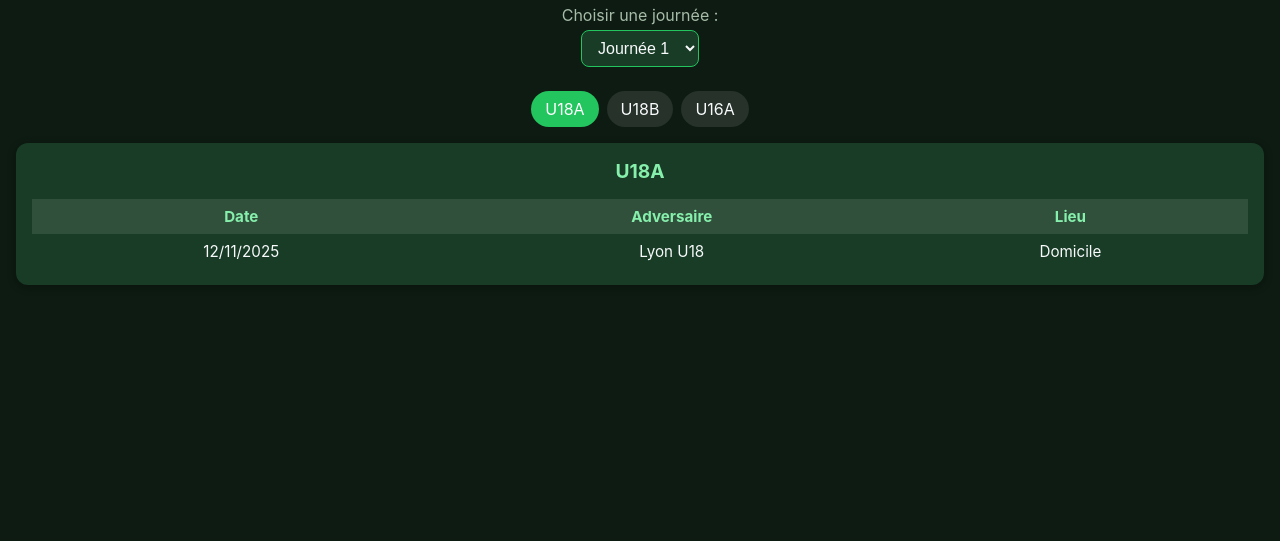
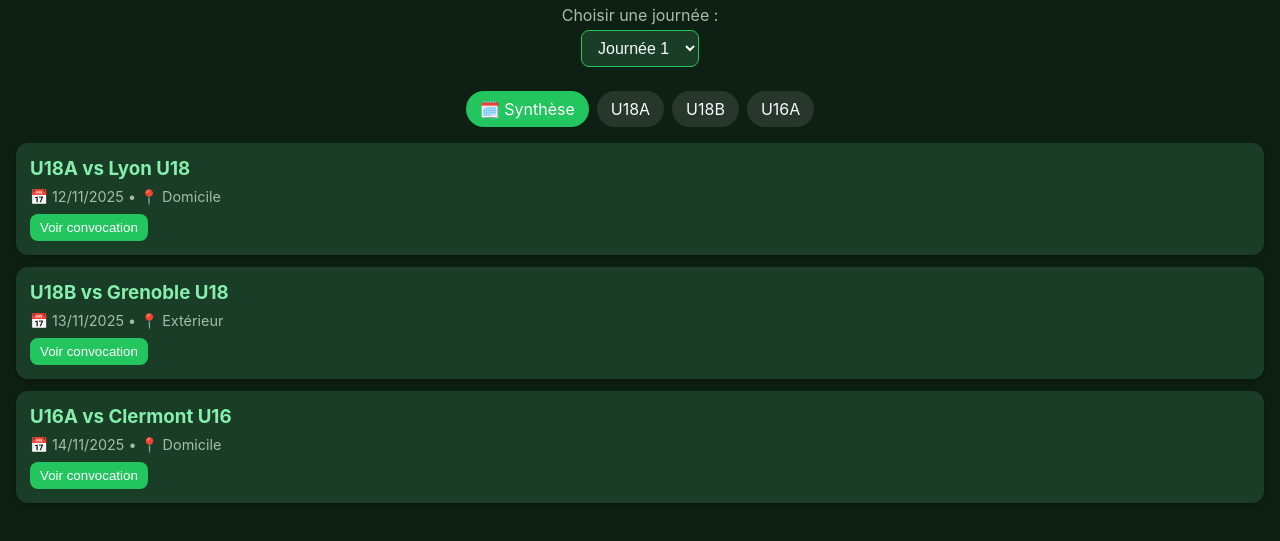
Before and after one commit to esblainconvocu18u16/project-calendar2526, a plain HTML site: page index.html in a window 1280 px wide. Shown: the part 79-620 px from the top of the page. Drawn offline with Linux system fonts and the light colour scheme.

Commit message:
Update index.html

```diff
--- a/index.html
+++ b/index.html
@@ -6,14 +6,17 @@
   <title>Calendrier & Convocations — U18A / U18B / U16A</title>
   <style>
     :root {
-      --bg: #0d1b12;          /* Vert foncé */
-      --card: #183c25;        /* Vert sapin */
-      --text: #f8fafc;        /* Blanc cassé */
-      --muted: #a7bca8;       /* Vert-gris clair */
-      --accent1: #16a34a;     /* Vert vif */
-      --accent2: #22c55e;     /* Vert moyen */
-      --accent3: #86efac;     /* Vert clair */
+      --bg: #0e2014;
+      --card: #193d27;
+      --text: #f8fafc;
+      --muted: #a7bca8;
+      --accent1: #16a34a;
+      --accent2: #22c55e;
+      --accent3: #86efac;
+      --shadow: 0 2px 8px rgba(0,0,0,0.3);
     }
+
+    * { box-sizing: border-box; }
 
     body {
       margin: 0;
@@ -50,105 +53,80 @@
     .tabs {
       display: flex;
       justify-content: center;
+      flex-wrap: wrap;
       gap: 8px;
-      flex-wrap: wrap;
       margin-bottom: 1rem;
     }
-
     .tab {
       padding: 8px 14px;
       border-radius: 20px;
-      background: rgba(255, 255, 255, 0.1);
+      background: rgba(255,255,255,0.1);
       cursor: pointer;
       transition: 0.2s;
     }
-
     .tab.active {
       background: var(--accent2);
       color: #fff;
     }
 
-    /* Content sections */
-    .content {
-      display: none;
+    /* Sections */
+    .content { display: none; }
+    .content.active { display: block; }
+
+    /* Synthèse */
+    .synthese {
+      display: grid;
+      gap: 12px;
     }
-
-    .content.active {
-      display: block;
-    }
-
-    .equipe {
+    .match-card {
       background: var(--card);
       border-radius: 12px;
-      padding: 16px;
-      box-shadow: 0 2px 8px rgba(0, 0, 0, 0.3);
-      margin-bottom: 1rem;
+      padding: 14px;
+      box-shadow: var(--shadow);
     }
-
-    .equipe h2 {
-      text-align: center;
-      margin-top: 0;
-      font-size: 1.2rem;
+    .match-card h3 {
+      margin: 0 0 8px;
       color: var(--accent3);
     }
-
-    table {
-      width: 100%;
-      border-collapse: collapse;
-      font-size: 0.95rem;
+    .match-info {
+      font-size: 0.9rem;
+      color: var(--muted);
+      margin-bottom: 8px;
     }
-
-    th, td {
-      padding: 8px;
-      text-align: center;
-    }
-
-    th {
-      background: rgba(255, 255, 255, 0.1);
-      color: var(--accent3);
-    }
-
-    tr:hover {
-      background: rgba(255, 255, 255, 0.08);
+    .btn {
+      display: inline-block;
+      padding: 6px 10px;
+      background: var(--accent2);
+      border: none;
+      border-radius: 8px;
+      color: #fff;
       cursor: pointer;
     }
 
     /* Convocations */
-    .joueurs ul {
+    .convoc {
+      margin-top: 8px;
+      border-top: 1px solid rgba(255,255,255,0.1);
+      padding-top: 8px;
+    }
+    .convoc ul {
       list-style: none;
       padding: 0;
       margin: 0;
     }
-
-    .joueurs li {
+    .convoc li {
       display: flex;
       justify-content: space-between;
-      padding: 6px 10px;
-      border-bottom: 1px solid rgba(255, 255, 255, 0.05);
-      font-size: 0.95rem;
+      padding: 4px 6px;
+      border-bottom: 1px solid rgba(255,255,255,0.05);
     }
-
-    .icon.maillot {
-      color: var(--accent3);
-    }
-
-    .icon.voiture {
-      color: var(--accent2);
-    }
-
-    .match-title {
-      text-align: center;
-      color: var(--muted);
-      margin-top: 1rem;
-      font-weight: bold;
-      font-size: 1rem;
-    }
+    .icon.maillot { color: var(--accent3); }
+    .icon.voiture { color: var(--accent2); }
   </style>
 </head>
 <body>
   <h1>Calendrier & Convocations</h1>
 
-  <!-- Sélecteur de journée -->
   <label for="journeeSelect">Choisir une journée :</label>
   <select id="journeeSelect">
     <option value="journee1.json">Journée 1</option>
@@ -156,96 +134,123 @@
     <option value="journee3.json">Journée 3</option>
   </select>
 
-  <!-- Onglets équipes -->
   <div class="tabs">
-    <div class="tab active" data-target="u18a">U18A</div>
+    <div class="tab active" data-target="synthese">🗓️ Synthèse</div>
+    <div class="tab" data-target="u18a">U18A</div>
     <div class="tab" data-target="u18b">U18B</div>
     <div class="tab" data-target="u16a">U16A</div>
   </div>
 
-  <!-- Contenu dynamique -->
-  <div id="u18a" class="content active">
-    <div class="equipe">
-      <h2>U18A</h2>
-      <div id="table-u18a"></div>
-      <div class="joueurs" id="convocation-u18a"></div>
-    </div>
+  <!-- Synthèse -->
+  <div id="synthese" class="content active">
+    <div class="synthese" id="synthese-list"></div>
   </div>
 
+  <!-- Détails équipes -->
+  <div id="u18a" class="content">
+    <div class="equipe"><h2>U18A</h2><div id="table-u18a"></div><div id="convocation-u18a"></div></div>
+  </div>
   <div id="u18b" class="content">
-    <div class="equipe">
-      <h2>U18B</h2>
-      <div id="table-u18b"></div>
-      <div class="joueurs" id="convocation-u18b"></div>
-    </div>
+    <div class="equipe"><h2>U18B</h2><div id="table-u18b"></div><div id="convocation-u18b"></div></div>
   </div>
-
   <div id="u16a" class="content">
-    <div class="equipe">
-      <h2>U16A</h2>
-      <div id="table-u16a"></div>
-      <div class="joueurs" id="convocation-u16a"></div>
-    </div>
+    <div class="equipe"><h2>U16A</h2><div id="table-u16a"></div><div id="convocation-u16a"></div></div>
   </div>
 
   <script>
-    // Gestion des onglets
+    // Onglets
     const tabs = document.querySelectorAll('.tab');
     const contents = document.querySelectorAll('.content');
-    tabs.forEach(tab => {
-      tab.addEventListener('click', () => {
-        tabs.forEach(t => t.classList.remove('active'));
-        contents.forEach(c => c.classList.remove('active'));
+    tabs.forEach(tab=>{
+      tab.addEventListener('click',()=>{
+        tabs.forEach(t=>t.classList.remove('active'));
+        contents.forEach(c=>c.classList.remove('active'));
         tab.classList.add('active');
         document.getElementById(tab.dataset.target).classList.add('active');
       });
     });
 
-    // Chargement des données
     const select = document.getElementById('journeeSelect');
-    select.addEventListener('change', () => chargerJournee(select.value));
+    select.addEventListener('change',()=>chargerJournee(select.value));
 
-    async function chargerJournee(fichier) {
-      const res = await fetch(fichier);
-      const data = await res.json();
+    async function chargerJournee(fichier){
+      const res=await fetch(fichier);
+      const data=await res.json();
 
-      Object.keys(data.equipes).forEach(equipe => {
-        const tableDiv = document.getElementById(`table-${equipe}`);
-        const convDiv = document.getElementById(`convocation-${equipe}`);
+      // Synthèse
+      const synthDiv=document.getElementById('synthese-list');
+      synthDiv.innerHTML='';
+      Object.keys(data.equipes).forEach(equipe=>{
+        const eq=data.equipes[equipe];
+        eq.matches.forEach((match,i)=>{
+          const card=document.createElement('div');
+          card.className='match-card';
+          card.innerHTML=`
+            <h3>${equipe.toUpperCase()} vs ${match.adversaire}</h3>
+            <div class="match-info">
+              📅 ${match.date} • 📍 ${match.lieu}
+            </div>
+            <button class="btn" data-team="${equipe}" data-index="${i}">Voir convocation</button>
+            <div class="convoc" id="convoc-${equipe}-${i}" style="display:none"></div>
+          `;
+          synthDiv.appendChild(card);
+        });
+      });
 
-        // Génération du tableau de matchs
-        let html = '<table><tr><th>Date</th><th>Adversaire</th><th>Lieu</th></tr>';
-        data.equipes[equipe].matches.forEach((match, i) => {
-          html += `<tr data-team="${equipe}" data-index="${i}">
-            <td>${match.date}</td>
-            <td>${match.adversaire}</td>
-            <td>${match.lieu}</td>
-          </tr>`;
+      // Gestion des boutons de convocation
+      document.querySelectorAll('.btn').forEach(btn=>{
+        btn.addEventListener('click',()=>{
+          const team=btn.dataset.team;
+          const idx=btn.dataset.index;
+          const match=data.equipes[team].matches[idx];
+          const div=document.getElementById(`convoc-${team}-${idx}`);
+          if(div.style.display==='none'){
+            let html='<ul>';
+            match.convocation.forEach(j=>{
+              let icons='';
+              if(j.maillot) icons+=' <span class=\"icon maillot\">👕</span>';
+              if(j.voiture) icons+=' <span class=\"icon voiture\">🚗</span>';
+              html+=`<li>${j.nom}<span>${icons}</span></li>`;
+            });
+            html+='</ul>';
+            div.innerHTML=html;
+            div.style.display='block';
+            btn.textContent='Masquer convocation';
+          } else {
+            div.style.display='none';
+            btn.textContent='Voir convocation';
+          }
         });
-        html += '</table>';
-        tableDiv.innerHTML = html;
-        convDiv.innerHTML = '';
+      });
 
-        // Clic sur un match => afficher la convocation
-        document.querySelectorAll(`tr[data-team="${equipe}"]`).forEach(row => {
-          row.addEventListener('click', () => {
-            const idx = row.dataset.index;
-            const match = data.equipes[equipe].matches[idx];
-            let html = `<div class="match-title">Match vs ${match.adversaire} — ${match.date}</div><ul>`;
-            match.convocation.forEach(j => {
-              let icons = '';
-              if (j.maillot) icons += '<span class="icon maillot">👕</span>';
-              if (j.voiture) icons += '<span class="icon voiture">🚗</span>';
-              html += `<li>${j.nom}<span>${icons}</span></li>`;
+      // Détails par équipe
+      Object.keys(data.equipes).forEach(equipe=>{
+        const tableDiv=document.getElementById(`table-${equipe}`);
+        const convDiv=document.getElementById(`convocation-${equipe}`);
+        let html='<table><tr><th>Date</th><th>Adversaire</th><th>Lieu</th></tr>';
+        data.equipes[equipe].matches.forEach((m,i)=>{
+          html+=`<tr data-team=\"${equipe}\" data-index=\"${i}\"><td>${m.date}</td><td>${m.adversaire}</td><td>${m.lieu}</td></tr>`;
+        });
+        html+='</table>';
+        tableDiv.innerHTML=html;
+        convDiv.innerHTML='';
+        document.querySelectorAll(`tr[data-team='${equipe}']`).forEach(row=>{
+          row.addEventListener('click',()=>{
+            const match=data.equipes[equipe].matches[row.dataset.index];
+            let html=`<div class='match-title'>Match vs ${match.adversaire} — ${match.date}</div><ul>`;
+            match.convocation.forEach(j=>{
+              let icons='';
+              if(j.maillot) icons+=' <span class=\"icon maillot\">👕</span>';
+              if(j.voiture) icons+=' <span class=\"icon voiture\">🚗</span>';
+              html+=`<li>${j.nom}<span>${icons}</span></li>`;
             });
-            html += '</ul>';
-            convDiv.innerHTML = html;
+            html+='</ul>';
+            convDiv.innerHTML=html;
           });
         });
       });
     }
 
-    // Charger la première journée par défaut
     chargerJournee(select.value);
   </script>
 </body>
```
